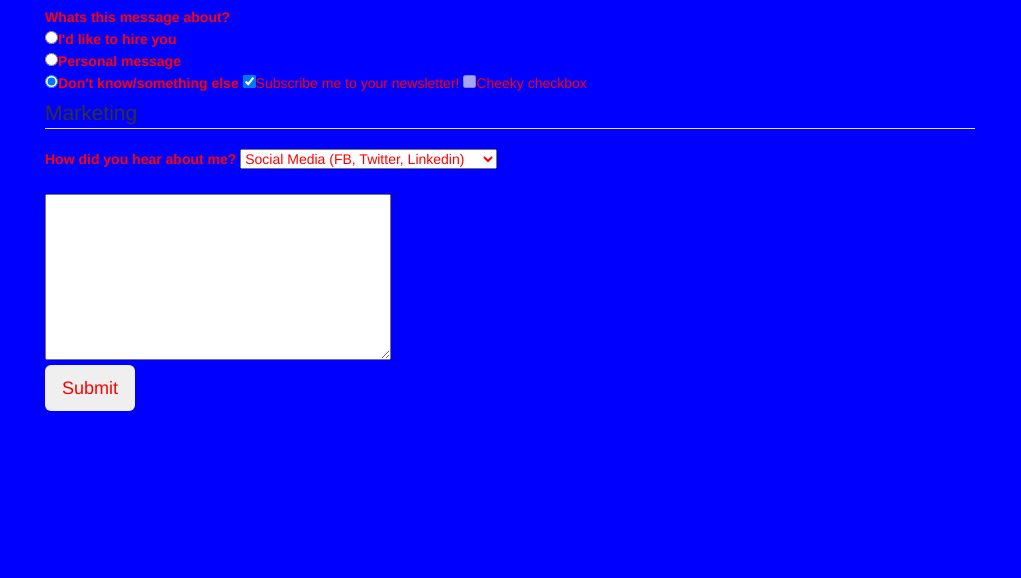
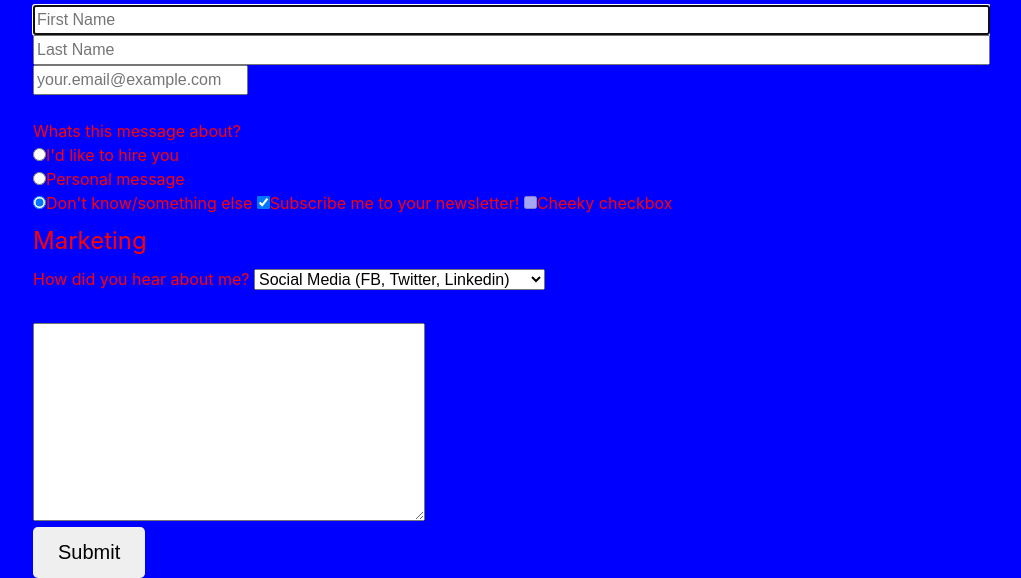
Before and after one commit to shaneo92/shanebouverie-portfolio, a website: page contact/index.html in a window 1280 px wide. Shown: the part 294-872 px from the top of the page, without its empty margins (130-1151 px from the left). Before the commit the page ends 800 px from the top, so only its background shows below. Drawn offline with nearby package versions, Linux system fonts and the light colour scheme.

Commit message:
Add Bootstrap from external source

```diff
--- a/contact/index.html
+++ b/contact/index.html
@@ -6,7 +6,7 @@
   <meta http-equiv="X-UA-Compatible" content="ie=edge">
   <title>Contact</title>
 
-<link rel="stylesheet" href="../node_modules/bootstrap/dist/css/bootstrap.css">
+<link rel="stylesheet" href="https://maxcdn.bootstrapcdn.com/bootstrap/4.0.0-alpha.6/css/bootstrap.min.css" integrity="sha384-rwoIResjU2yc3z8GV/NPeZWAv56rSmLldC3R/AZzGRnGxQQKnKkoFVhFQhNUwEyJ" crossorigin="anonymous">
 <link type="text/css" rel="stylesheet" href="../styles/style.css"/>
 
 <title>Shane Bouverie | Contact</title>
```
Also changed, not shown: index.html (+1 -1 lines), media/index.html (+1 -1 lines), projects/index.html (+1 -1 lines).
